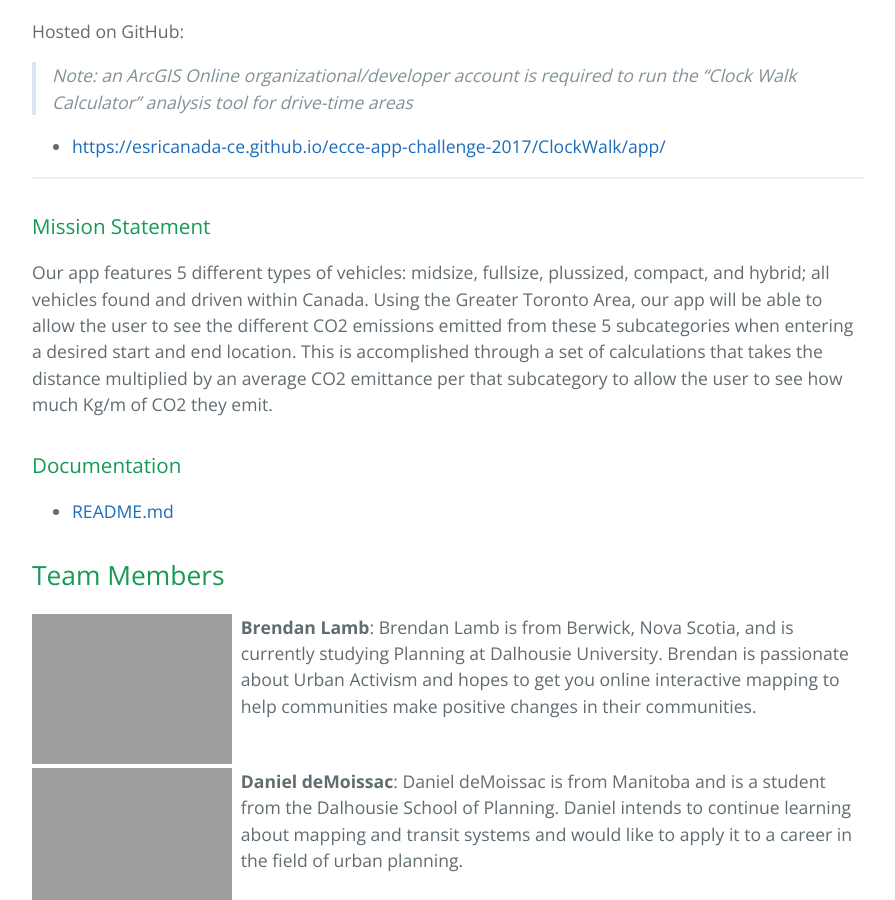
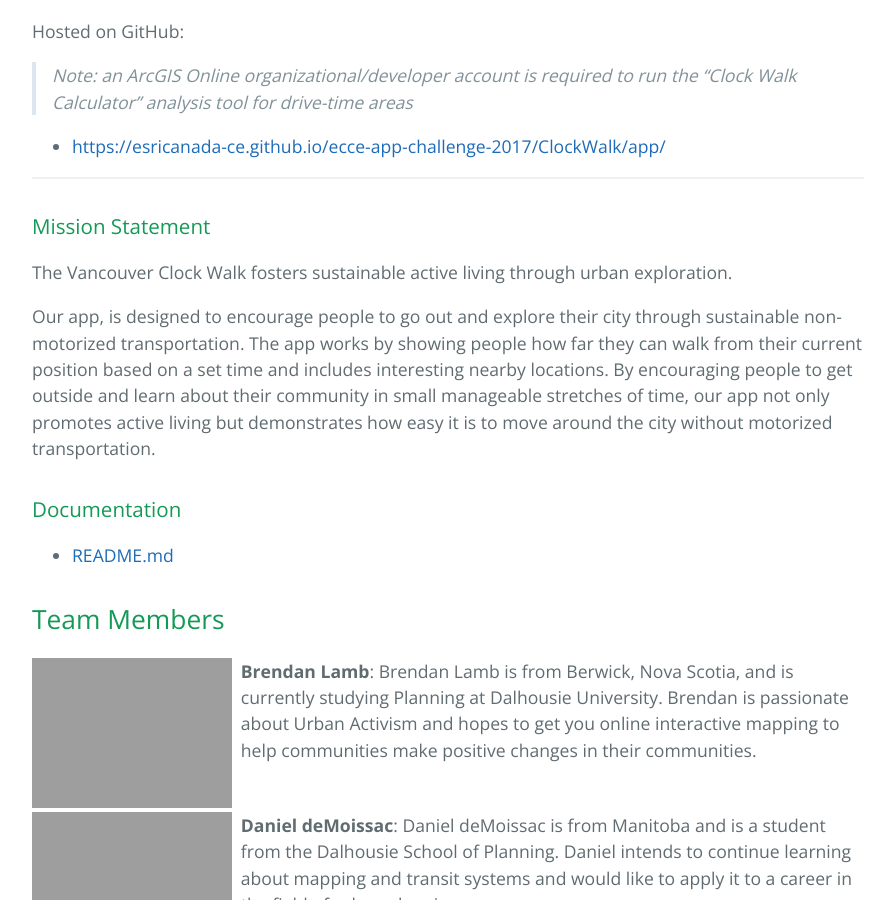
Before and after one commit to EsriCanada-CE/esricanada-ce.github.io, a Jekyll site: the page built from _appchallenge/2017/teams/dal/ClockWalk.md, in a window 1280 px wide and 900 px high, scrolled down 543 px. Shown: the whole window, without its empty margins (192-1087 px from the left). Built offline with Jekyll 4.4.1, drawn with Linux system fonts in a browser that asks for light colours.

Commit message:
Corrected team mission statement

```diff
--- a/_appchallenge/2017/teams/dal/ClockWalk.md
+++ b/_appchallenge/2017/teams/dal/ClockWalk.md
@@ -43,4 +43,12 @@ Hosted on GitHub:
 
 ### Mission Statement
 
-Our app features 5 different types of vehicles: midsize, fullsize, plussized, compact, and hybrid; all vehicles found and driven within Canada. Using the Greater Toronto Area, our app will be able to allow the user to see the different CO2 emissions emitted from these 5 subcategories when entering a desired start and end location. This is accomplished through a set of calculations that takes the distance multiplied by an average CO2 emittance per that subcategory to allow the user to see how much Kg/m of CO2 they emit.
+The Vancouver Clock Walk fosters sustainable active living through urban exploration.
+
+Our app, is designed to encourage people to go out and explore their city
+through sustainable non-motorized transportation. The app works by showing
+people how far they can walk from their current position based on a set time and
+includes interesting nearby locations. By encouraging people to get outside and
+learn about their community in small manageable stretches of time, our app not
+only promotes active living but demonstrates how easy it is to move around the
+city without motorized transportation.
```
